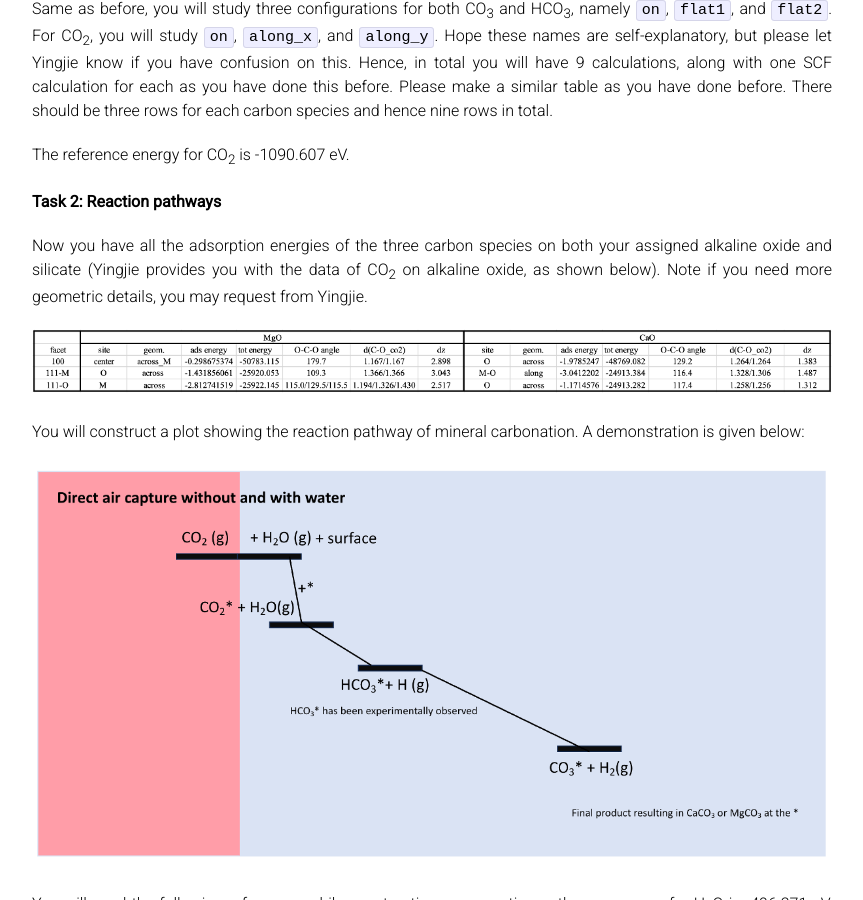
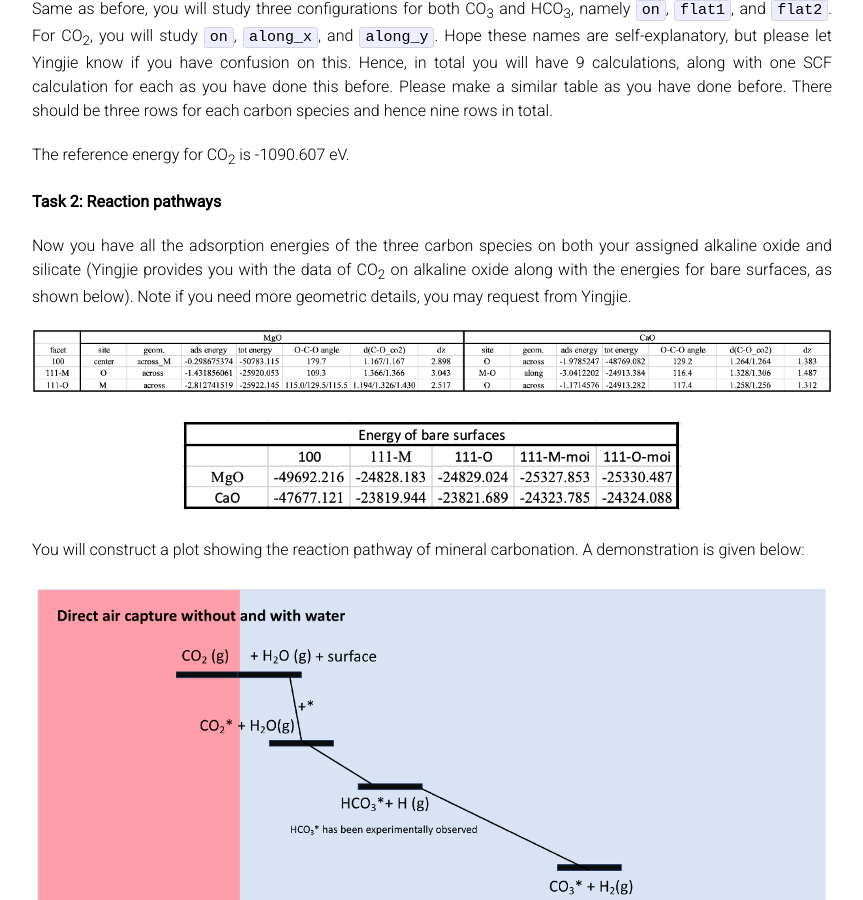
Before and after one commit to UPennCBE544/2023.github.io, a Jekyll site: the page built from ProjectDescription.md, in a window 1280 px wide and 900 px high, scrolled down 13092 px. Shown: the whole window, without its empty margins (208-1071 px from the left). Built offline with Jekyll 4.4.1, drawn with Linux system fonts in a browser that asks for light colours; formulas are drawn with MathJax 3; our own code applies the rules of GitHub Pages for plain Markdown files.

Commit message:
Update ProjectDescription.md

```diff
--- a/ProjectDescription.md
+++ b/ProjectDescription.md
@@ -319,9 +319,12 @@ The reference energy for CO<sub>2</sub> is -1090.607 eV.
 
 **Task 2: Reaction pathways**
 
-Now you have all the adsorption energies of the three carbon species on both your assigned alkaline oxide and silicate (Yingjie provides you with the data of CO<sub>2</sub> on alkaline oxide, as shown below). Note if you need more geometric details, you may request from Yingjie.
+Now you have all the adsorption energies of the three carbon species on both your assigned alkaline oxide and silicate (Yingjie provides you with the data of CO<sub>2</sub> on alkaline oxide along with the energies for bare surfaces, as shown below). Note if you need more geometric details, you may request from Yingjie.
 
 <center><img src="../Images/MO_CO2.png" alt="window" style="width: 800px;"/><br>
+</center>
+
+<center><img src="../Images/bare.png" alt="window" style="width: 500px;"/><br>
 </center>
 
 You will construct a plot showing the reaction pathway of mineral carbonation. A demonstration is given below:
```
